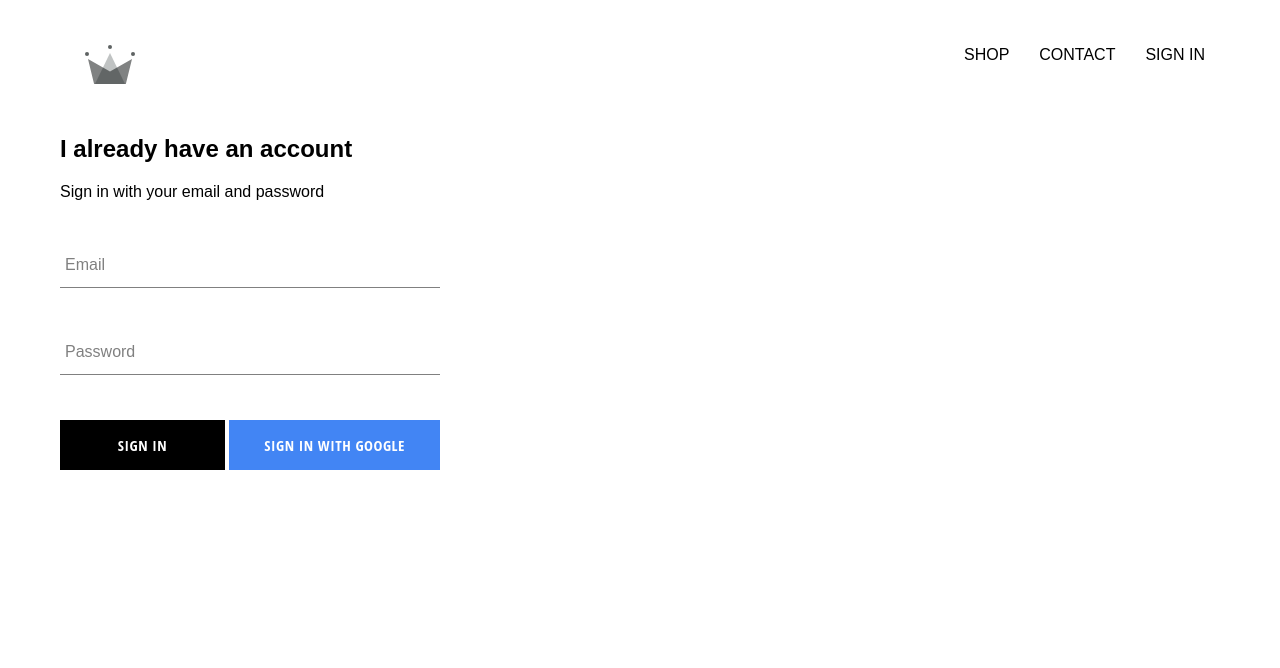
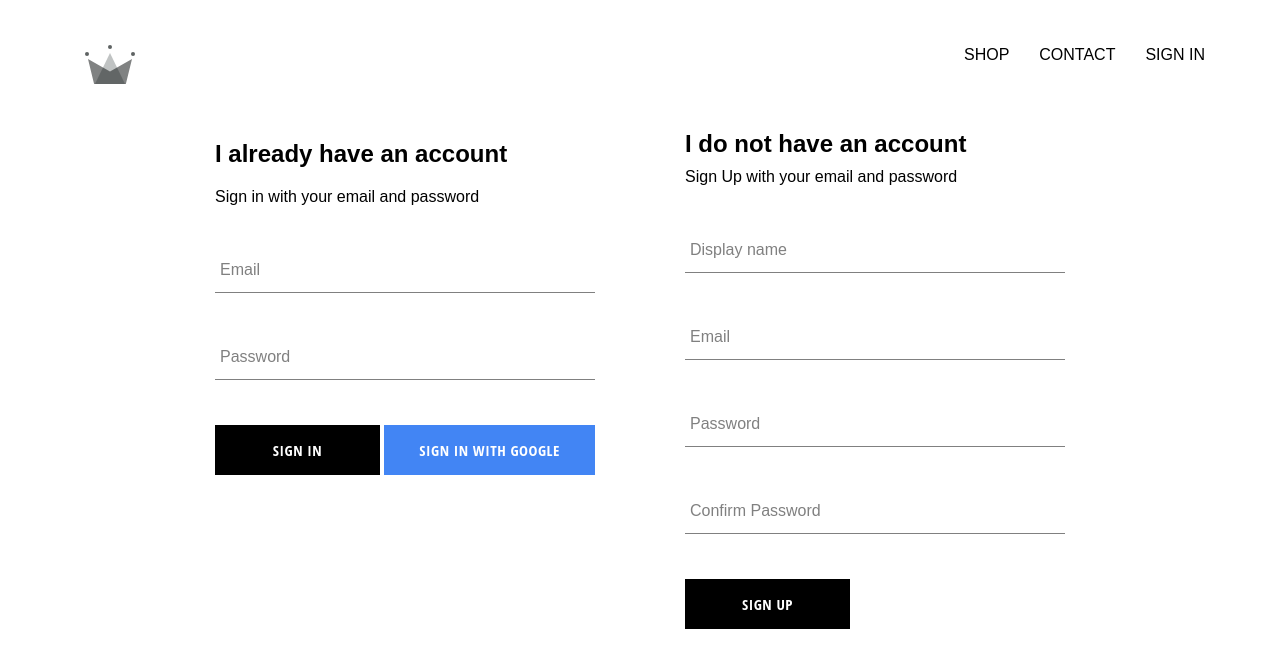
Before and after one commit to GianlucaTravasci/E-Commerce, a React (Create React App) app: page /signin in a window 1280 px wide. Shown: the top 668 px of the page. Built offline with nearby package versions, Linux system fonts and the light colour scheme; no server answers; a web font is replaced by a local one.

Commit message:
implemented the user store in the database from sign up form

```diff
--- a/src/App.js
+++ b/src/App.js
@@ -28,6 +28,7 @@
               ...snapShot.data()
             }
           });
+          console.log(this.state)
         });
       } else {
         this.setState({currentUser: user})
--- /dev/null
+++ b/src/components/sign-up/sign-up.component.js
@@ -0,0 +1,75 @@
+import React, { Component } from 'react'
+import { auth, createUserProfileDocument } from '../../firebase/firebase.util'
+
+import FormInput from '../form-input/form-input.component';
+import CustomButton from '../custom-button/custom-button.component';
+
+import './sign-up.styles.scss'
+
+class SignUp extends Component {
+    constructor() {
+        super();
+
+        this.state = {
+            displayName: '',
+            email: '',
+            password: '',
+            confirmPassword: ''
+        }
+    }
+
+    handleSubmit = async (event) => {
+        event.preventDefault();
+        const { displayName, email, password, confirmPassword } = this.state;
+
+        if(password !== confirmPassword) {
+            alert("Password don't match")
+            return;
+        }
+
+        try {
+            const { user } = await auth.createUserWithEmailAndPassword(email, password);
+            await createUserProfileDocument(user, { displayName })
+            this.setState = {
+                displayName: '',
+                email: '',
+                password: '',
+                confirmPassword: ''
+            }
+        } catch (error) {
+            console.error(error)
+        }
+    }
+
+    handleChange = (event) => {
+        const {value, name} = event.target;
+
+        this.setState({[name]: value})
+    }
+
+    render() {
+        const { displayName, email, password, confirmPassword } = this.state;
+        return (
+            <div className="sign-up">
+                <h2 className="title">I do not have an account</h2>
+                <span>Sign Up with your email and password</span>
+
+                <form onSubmit={this.handleSubmit} className="sign-up-form">
+                    <FormInput handleChange={this.handleChange} name="displayName" type="text" value={displayName} label="Display name" required/>
+
+                    <FormInput handleChange={this.handleChange} name="email" type="email" value={email} label="Email" required/>
+
+                    <FormInput handleChange={this.handleChange} name="password" type="password" value={password} label="Password" required/>
+
+                    <FormInput handleChange={this.handleChange} name="confirmPassword" type="password" value={confirmPassword} label="Confirm Password" required/>
+
+                    <div className="buttons">
+                        <CustomButton type="submit">Sign Up</CustomButton>
+                    </div>
+                </form>
+            </div>
+        )
+    }
+}
+
+export default SignUp
--- /dev/null
+++ b/src/components/sign-up/sign-up.styles.scss
@@ -0,0 +1,9 @@
+.sign-up {
+  display: flex;
+  flex-direction: column;
+  width: 380px;
+
+  .title {
+    margin: 10px 0;
+  }
+}
--- /dev/null
+++ b/src/pages/signin-and-signup/sign-in-and-sign-up.styles.scss
@@ -0,0 +1,6 @@
+.sign-in-and-sign-up {
+  width: 850px;
+  display: flex;
+  justify-content: space-between;
+  margin: 30px auto;
+}
--- a/src/pages/signin-and-signup/signin-and-signup.js
+++ b/src/pages/signin-and-signup/signin-and-signup.js
@@ -1,10 +1,16 @@
 import React from 'react'
 
 import SignIn from '../../components/sign-in/sign-in.component'
+import SignUp from '../../components/sign-up/sign-up.component'
+
+import './sign-in-and-sign-up.styles.scss'
 
 const SignInAndSignUpPage = () => {
     return (
-        <SignIn/>
+        <div className="sign-in-and-sign-up">
+            <SignIn />
+            <SignUp />
+        </div>
     );
 }
 
```
